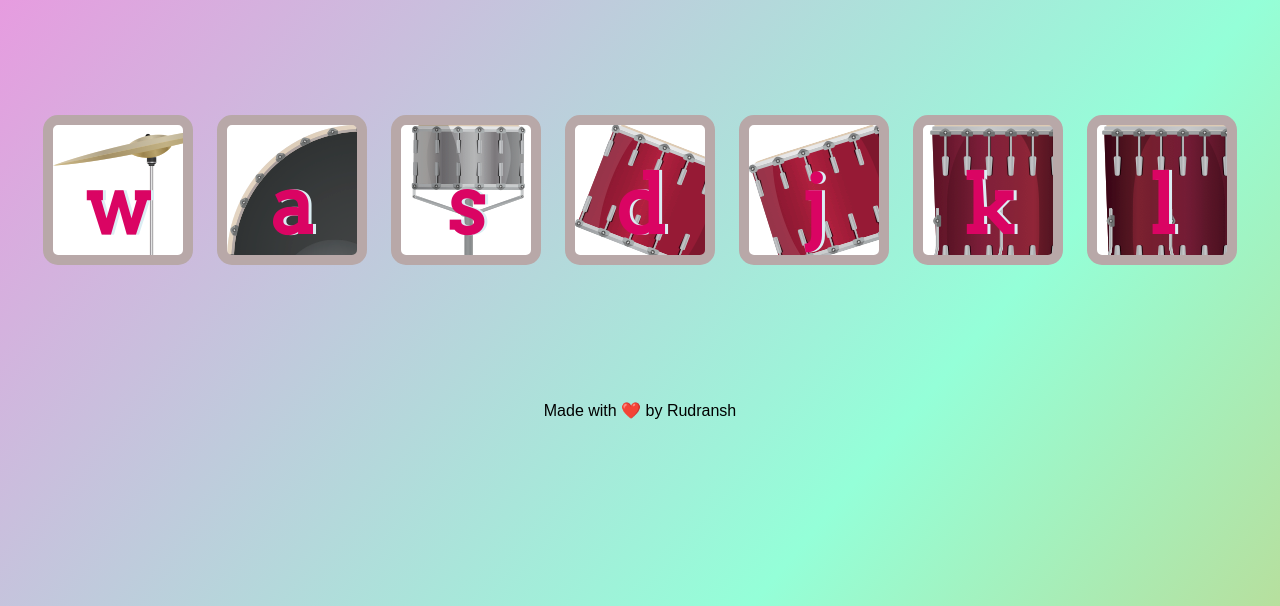
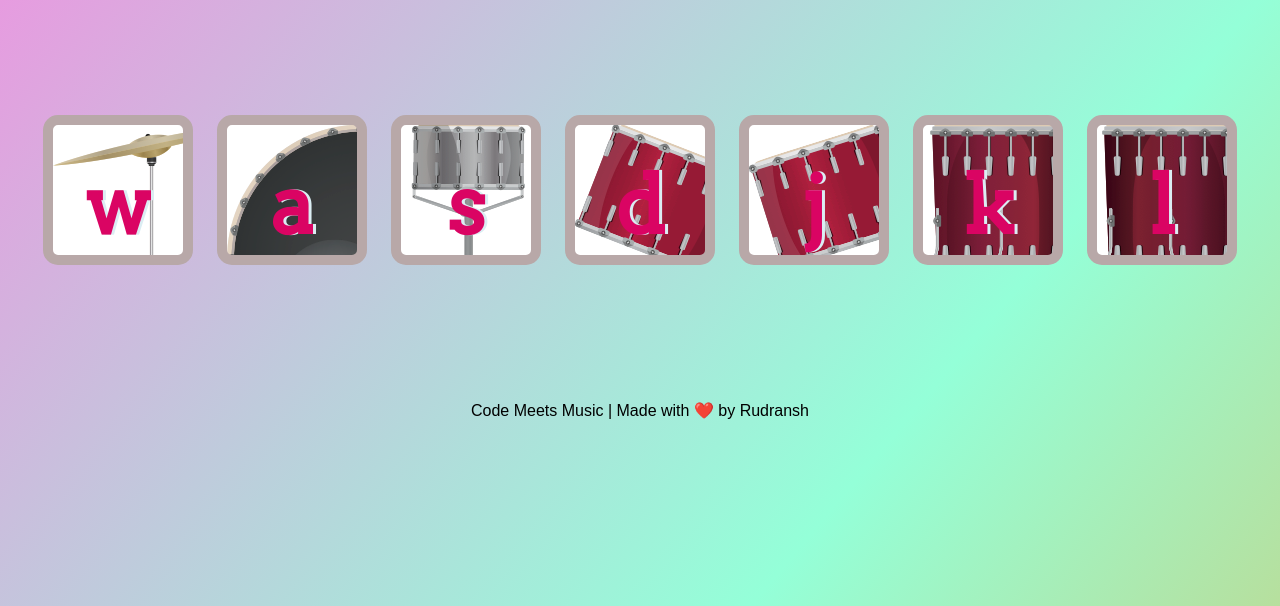
Before and after one commit to Rudranshbhardwaj2401/Drum-Kit, a plain HTML site: page index.html in a window 1280 px wide. Shown: the part 194-800 px from the top of the page. Drawn offline with Linux system fonts and the light colour scheme.

Commit message:
Update index.html

```diff
--- a/index.html
+++ b/index.html
@@ -5,9 +5,11 @@
   <meta charset="utf-8">
     <meta name="viewport" content="width=device-width, initial-scale=1.0">
 
-  <title>Drum Kit</title>
+  <title>Drum Kit by Rudransh</title>
   <link rel="stylesheet" href="styles.css">
   <link href="https://fonts.googleapis.com/css?family=Arvo" rel="stylesheet">
+  <link rel="icon" href="./images/icon.png" type="image/png">
+
 
 </head>
 
@@ -26,7 +28,7 @@
 
 
   <footer>
-    Made with ❤️ by Rudransh
+    Code Meets Music | Made with ❤️ by Rudransh
   </footer>
   <script src="./index.js"></script>
  </body>
```
